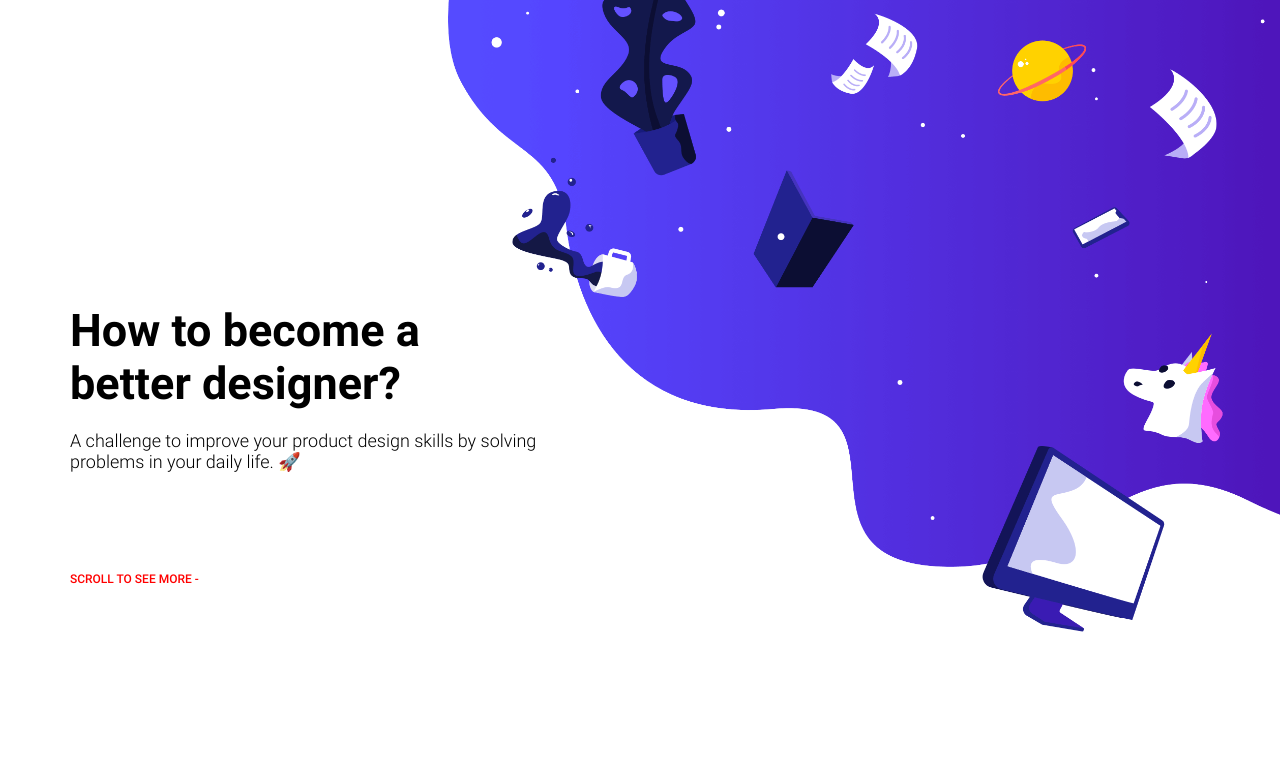
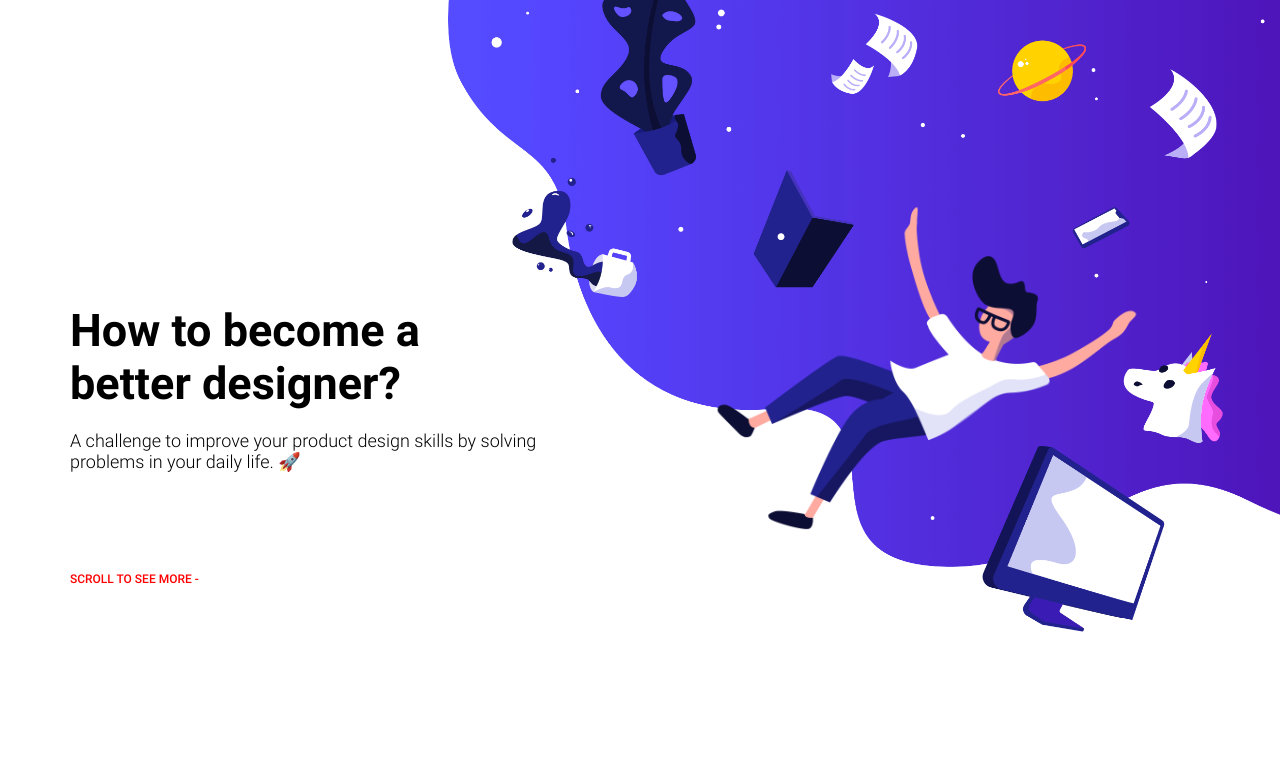
Before and after one commit to Skrawl2K/day-16_Project-DesignerChallange, a plain HTML site: page index.html in a window 1280 px wide. Shown: the part 42-800 px from the top of the page. Drawn offline with Linux system fonts and the light colour scheme.

Commit message:
animation test - Failed

```diff
--- a/assets/css/style.css
+++ b/assets/css/style.css
@@ -50,6 +50,13 @@
 .floatB {
     width: 15rem;
     margin-top: -2.3rem;
+}
+
+.floatGuy {
+    position: absolute;
+    width: 60%;
+    margin-left: 2rem;
+    margin-top: -4rem;
 }
 
 .headline1 {
@@ -236,6 +243,22 @@ footer form {
         margin-top: -4rem;
     }
 
+    .floatGuy {
+        position: absolute;
+        width: 60%;
+        margin-left: -3rem;
+        padding-top: 4rem;
+    }
+
+    /* .animation {
+        height: 100px;
+        width: 10px;
+
+        @keyframes .animation{
+        0% {top: 0px}
+        100% { top:50px}
+    }
+} */
 
     .headlineDesk {
         padding-left: 2rem;
--- a/index.html
+++ b/index.html
@@ -22,6 +22,9 @@
         </section>
         <div class="floatG">
             <img class="floatB" src="./assets/img/ilustracion1.png" alt="Background">
+            <!-- <div class="animation"> -->
+            <img class="floatGuy " src="./assets/img/ilustracion_people.png" alt="">
+        </div>
         </div>
         <article class="headlineDesk">
             <h1 class="headline1">How to become a</h1>
```
